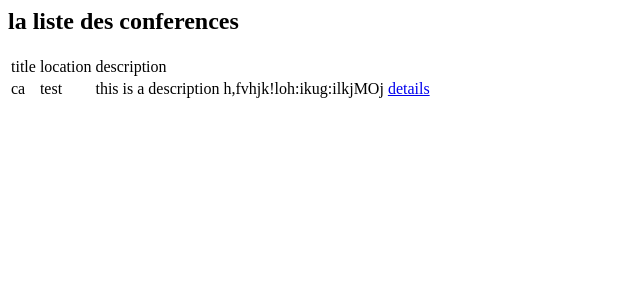
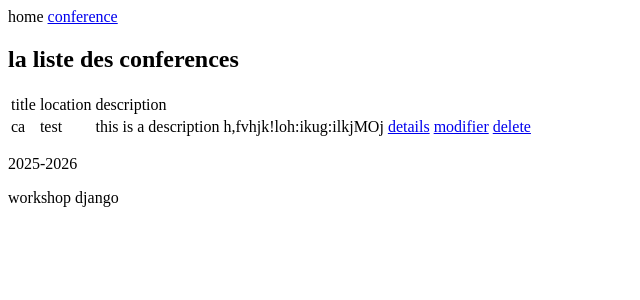
Before and after one commit to israaaaaaaaa/gestionconferencee, a Django app: page /conference/liste/ in a window 1280 px wide. Shown: the top 300 px of the page, without its empty margins (0-640 px from the left). Run offline with Django 5.2, Linux system fonts and the light colour scheme; data comes from the database, SQL or seed files in the repository; both versions use the stored data as it was after the commit.

Commit message:
Updated homepage design

```diff
--- a/ConferenceApp/urls.py
+++ b/ConferenceApp/urls.py
@@ -4,5 +4,10 @@ from .import views
 urlpatterns = [
     #path("liste/", views.all_conferences,name="conference_liste")
     path("liste/",conferencelist.as_view(),name="conference_liste"),
-    path("details/<int:pk>",conferencedetails.as_view(),name="conference_details" )
+    path("details/<int:pk>",conferencedetails.as_view(),name="conference_details" ),
+    path("form/",conferencecreate.as_view(),name="conference_add"),
+    path("<int:pk>/edit/",conferenceupdate.as_view(),name="conference_edit" ),
+    path("<int:pk>/delete/",conferencedelete.as_view(),name="conference_delete" ),
+
+
 ]
--- a/ConferenceApp/views.py
+++ b/ConferenceApp/views.py
@@ -1,6 +1,8 @@
 from django.shortcuts import render
 from .models import Conference
-from django.views.generic import ListView,DetailView
+from django.views.generic import ListView,DetailView,CreateView,UpdateView,DeleteView
+from django.urls import reverse_lazy
+from .forms import conferencemodel
 # Create your views here.
 def all_conferences(req):
     conferences=Conference.objects.all()
@@ -16,3 +18,22 @@ class conferencedetails(DetailView):
     model=Conference
     template_name="conference/details.html"
     context_object_name="conference"
+
+class conferencecreate(CreateView):
+    model = Conference
+    template_name = "conference/conference_form.html"
+    #fields="__all__"
+    form_class=conferencemodel
+    success_url=reverse_lazy("conference_liste")
+
+class conferenceupdate(UpdateView):
+    model = Conference
+    template_name = "conference/conference_form.html"
+    #fields="__all__"
+    form_class=conferencemodel
+    success_url=reverse_lazy("conference_liste")
+
+class conferencedelete(DeleteView):
+    model = Conference
+    template_name = "conference/conference_confirm_delete.html"
+    success_url=reverse_lazy("conference_liste")
--- /dev/null
+++ b/template/base.html
@@ -0,0 +1,16 @@
+<html>
+    <body>
+        <nav>
+            <a>home</a>
+            <a href="{% url 'conference_liste' %}">conference</a>
+
+        </nav>
+        <div>
+            {% block content %}{% endblock %}
+        </div>
+        <footer>
+            <p>2025-2026</p>
+            <p>workshop django</p>
+        </footer>
+    </body>
+</html>
--- a/template/conference/liste.html
+++ b/template/conference/liste.html
@@ -1,3 +1,5 @@
+{% extends "base.html" %}
+{% block content %}
 <h2>la liste des conferences</h2>
 <table>
     <tr>
@@ -14,8 +16,13 @@
         <td>{{c.description}}</td>
         <td>
             <a href="{% url 'conference_details' c.pk %}">details</a>
+            <a href="{% url 'conference_edit' c.pk %}">modifier</a>
+            <a href="{% url 'conference_delete' c.pk %}">delete</a>
+
+
         </td>
 
     </tr>
 {% endfor %}
 </table>
+{% endblock %}
```
Also changed, not shown: ConferenceApp/forms.py (added, +32 -0 lines), template/conference/conference_confirm_delete.html (added, +7 -0 lines), template/conference/conference_form.html (added, +12 -0 lines), db.sqlite3.
